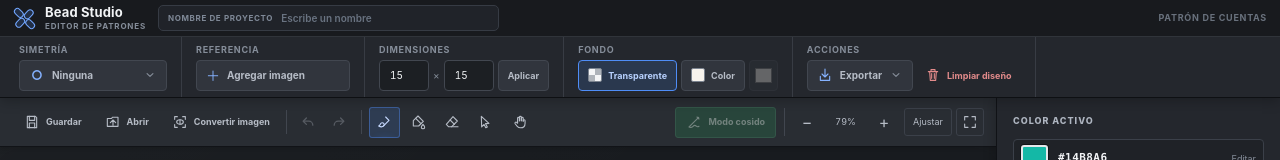
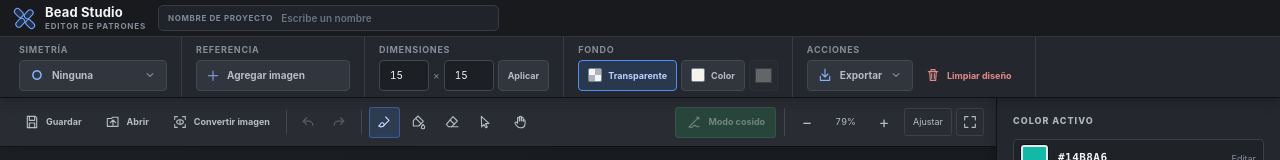
Before and after one commit to TwentyFourEver/Bead-Studio, a React (Vite) app: page / in a window 1280 px wide. Shown: the top 160 px of the page. Built offline with nearby package versions, Linux system fonts and the light colour scheme.

Commit message:
Cambio del logo

```diff
--- a/index.html
+++ b/index.html
@@ -5,6 +5,7 @@
     <meta name="viewport" content="width=device-width, initial-scale=1.0" />
     <meta name="theme-color" content="#f4f1ec" />
     <meta name="description" content="Editor web de patrones de tejido con mostacillas" />
+    <link rel="icon" type="image/png" href="/src/assets/logo.png" />
     <title>Bead Studio — Editor de patrones</title>
   </head>
   <body>
--- a/src/App.tsx
+++ b/src/App.tsx
@@ -1261,7 +1261,6 @@ function App() {
               title="Nombre del proyecto"
             />
           </div>
-          <div className="titlebar-version">Patrón de cuentas</div>
         </div>
         <HeaderControls
           mirrorMode={mirrorMode}
--- a/src/index.css
+++ b/src/index.css
@@ -222,15 +222,6 @@ button:disabled {
   font-weight: 560;
 }
 
-.titlebar-version {
-  margin-left: auto;
-  color: #69717d;
-  font-size: 9px;
-  font-weight: 650;
-  letter-spacing: .08em;
-  text-transform: uppercase;
-}
-
 .header-controls {
   display: flex;
   min-width: 0;
@@ -2196,10 +2187,6 @@ kbd {
     padding: 0 6px;
   }
 
-  .titlebar-version {
-    display: none;
-  }
-
   .palette {
     gap: 7px;
   }
@@ -2278,10 +2265,6 @@ kbd {
 
   .titlebar-context {
     margin-left: 0;
-  }
-
-  .titlebar-version {
-    display: none;
   }
 
   .header-controls {
--- a/src/lib/geometry.ts
+++ b/src/lib/geometry.ts
@@ -9,7 +9,7 @@ export const MIN_BEAD_COUNT = 2
 export const MAX_BEAD_COUNT = 199
 export const MAX_DIMENSION = MAX_BEAD_COUNT * 2 - 1
 export const IMPORT_VISIBLE_MARGIN = 5
-export const MIN_SCALE = 0.25
+export const MIN_SCALE = 0.1
 export const MAX_SCALE = 6
 
 export function beadKey(row: number, column: number) {
```
Also changed, not shown: src/assets/logo.png (added).
